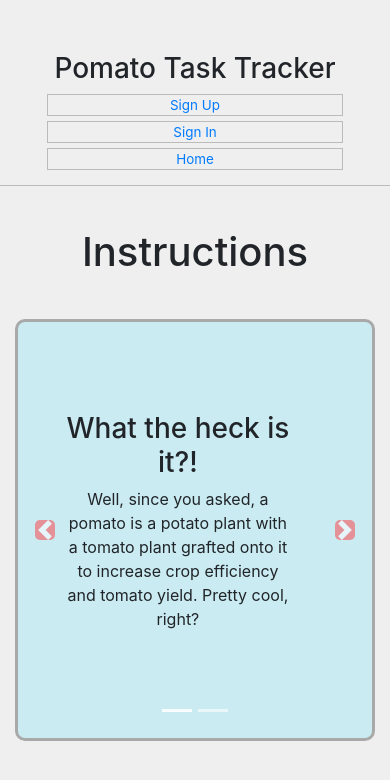
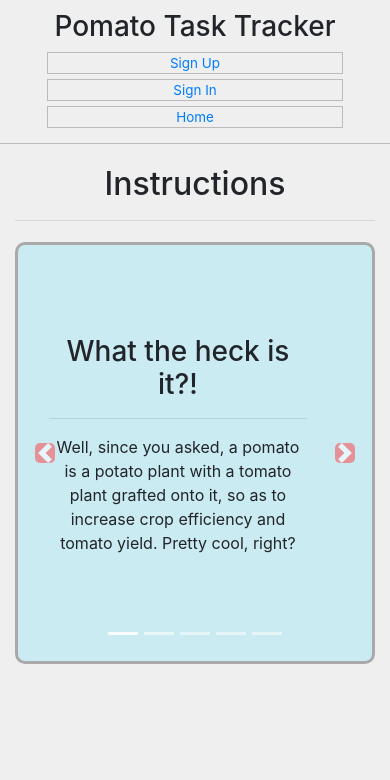
Before and after one commit to matthewjmontalto/capstone-pomodoro-tracker-client-redeploy, a React app: page /#/ in a window 390 px wide. Shown: the top 780 px of the page. Built offline with nearby package versions, Linux system fonts and the light colour scheme.

Commit message:
Application Instruction Content
- Create content for application instructions as separate carousel slides
- Update styling to manage content overflow in carousel

```diff
--- a/src/home/components/Carousel.js
+++ b/src/home/components/Carousel.js
@@ -4,20 +4,83 @@ import './Carousel.scss'
 
 const WelcomeInstructions = () => (
   <Fragment>
-    <h1>Instructions</h1>
+    <h2>Instructions</h2>
+    <hr/>
     <Carousel>
       <Carousel.Item>
         <div className="slide-content">
           <h3>What the heck is it?!</h3>
+          <hr/>
           <p>Well, since you asked, a pomato is a potato plant with a tomato
-          plant grafted onto it to increase crop efficiency and tomato yield.
+          plant grafted onto it, so as to increase crop efficiency and tomato yield.
           Pretty cool, right?</p>
         </div>
       </Carousel.Item>
       <Carousel.Item>
         <div className="slide-content">
           <h3>Um, no really...</h3>
-          <p>Oh this old thing! Yes. </p>
+          <hr/>
+          <p>
+            Well, much like the pomato, this application is designed to increase
+            your efficiency by applying the pomodoro time management technique
+            to your tasks!
+          </p>
+        </div>
+      </Carousel.Item>
+      <Carousel.Item>
+        <div className="slide-content">
+          <h3>What is the Pomodoro Technique?</h3>
+          <hr/>
+          <p>
+            There are six steps in the original technique:
+          </p>
+          <ol>
+            <li>Decide on a task to be done.</li>
+            <li>Set the pomodoro timer—usually 25 minutes.</li>
+            <li>Work on the task.</li>
+            <li>End work when the timer expires and tally the session.</li>
+            <li>If you have fewer than four sessions, take a five minute break and return to step 2.</li>
+            <li>After four sessions, take a 15-minute break, then start all over.</li>
+          </ol>
+        </div>
+      </Carousel.Item>
+      <Carousel.Item>
+        <div className="slide-content">
+          <h3>Great! How do I get started?</h3>
+          <hr/>
+          <p>
+            To start, create an account, so that you can keep your tasks wholey yours.
+            If you already have an account, simply log in.
+          </p>
+          <p>
+            <strong>WARNING</strong>: This application is a toy. Do not use login information that
+            you are using anywhere else!
+          </p>
+          <p>
+            Once logged in, click on {'"My Tasks"'} in the navigation bar. If
+            you previously created tasks, they will be listed here. If not, choose
+            to add a task. You may return to these instructions any time via {'"Home"'}.
+          </p>
+        </div>
+      </Carousel.Item>
+      <Carousel.Item>
+        <div className="slide-content">
+          <h3>Using the tracker</h3>
+          <hr/>
+          <p>
+            When you first create a task, you will be returned to {'"My Tasks"'} list.
+            While here, you may choose to start working on your task by initiating
+            the timer for the given task. When you complete the task,
+            simply click the check-mark to mark the task as completed.
+          </p>
+          <p>
+            Alternately, you may {'"detail"'} into the task by selecting the {'task\'s'} title.
+            In the task detail, you also have options to edit or delete your task.
+          </p>
+          <p>
+            While working on your task, the application will keep track of the
+            number of sessions and break times will reflect the count automatically.
+          </p>
         </div>
       </Carousel.Item>
     </Carousel>
--- a/src/home/components/Carousel.scss
+++ b/src/home/components/Carousel.scss
@@ -4,7 +4,7 @@ $watermelon: #ff383f;
 $sky: #caebf2;
 $deep-carbon: #545454;
 
-h1 {
+h2 {
   margin-top: 5vh;
   text-align: center;
 }
@@ -15,9 +15,9 @@ h1 {
   border: 3px $carbon solid;
   border-radius: 10px;
   display: flex;
-  height: 50vh;
   margin: 5vh auto 0;
   max-width: 60vw;
+  min-height: 50vh;
   padding: 25px;
 
   .carousel-control-next-icon {
@@ -29,18 +29,29 @@ h1 {
     background-color: $watermelon;
     border-radius: 5px;
   }
+
 }
 
 .slide-content {
   height: 100%;
   margin: 0 auto;
   text-align: center;
-  width: 75%;
+  width: 85%;
+
+  ol {
+    text-align: left;
+  }
 }
 
 @media only screen and (max-width: 768px) {
+  h2 {
+    margin-top: 2.5vh;
+  }
+
   .carousel {
-    margin: 5vh auto 0;
+    margin: 2.5vh auto 0;
     max-width: 100vw;
+    min-height: 50vh;
+    overflow: auto;
   }
 }
```
